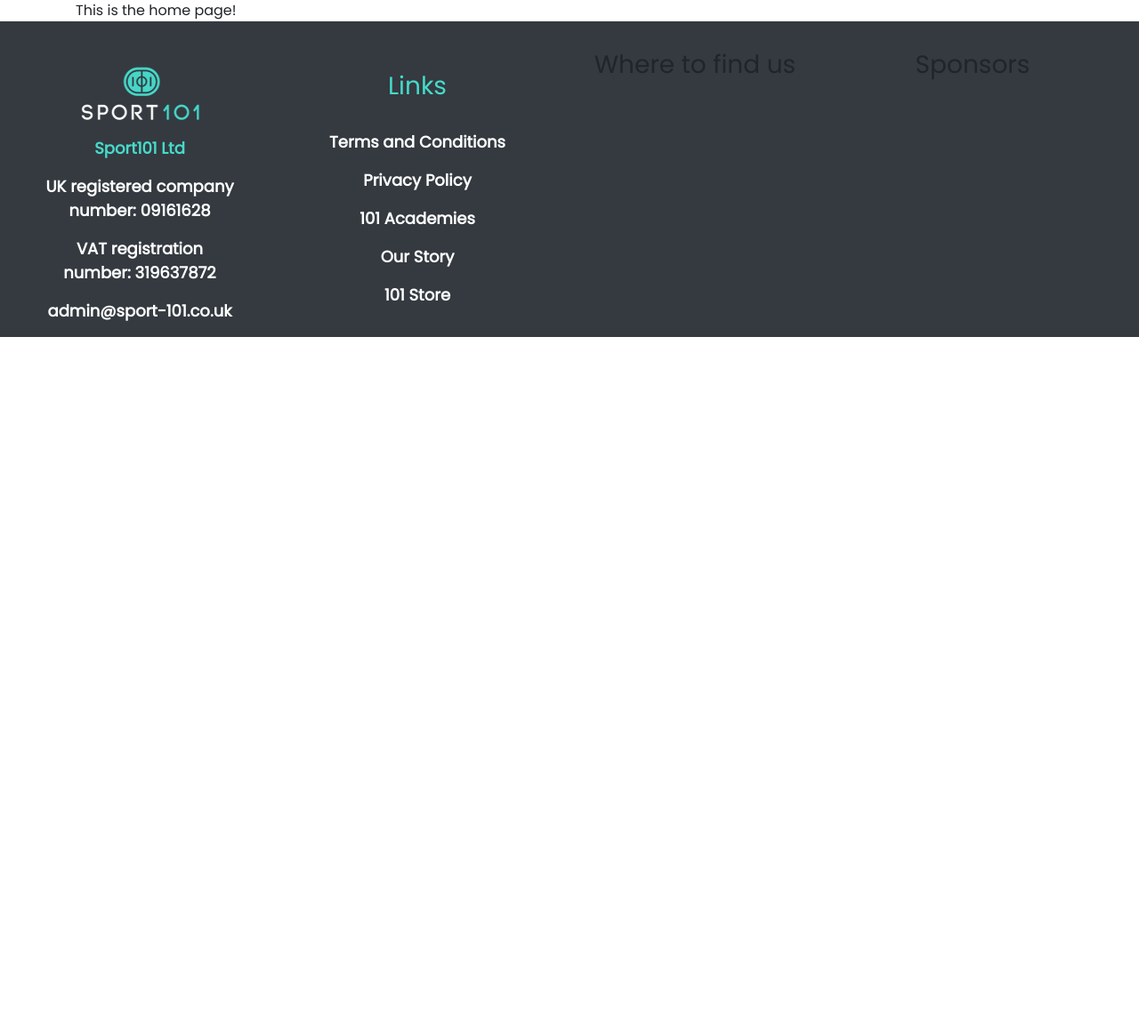
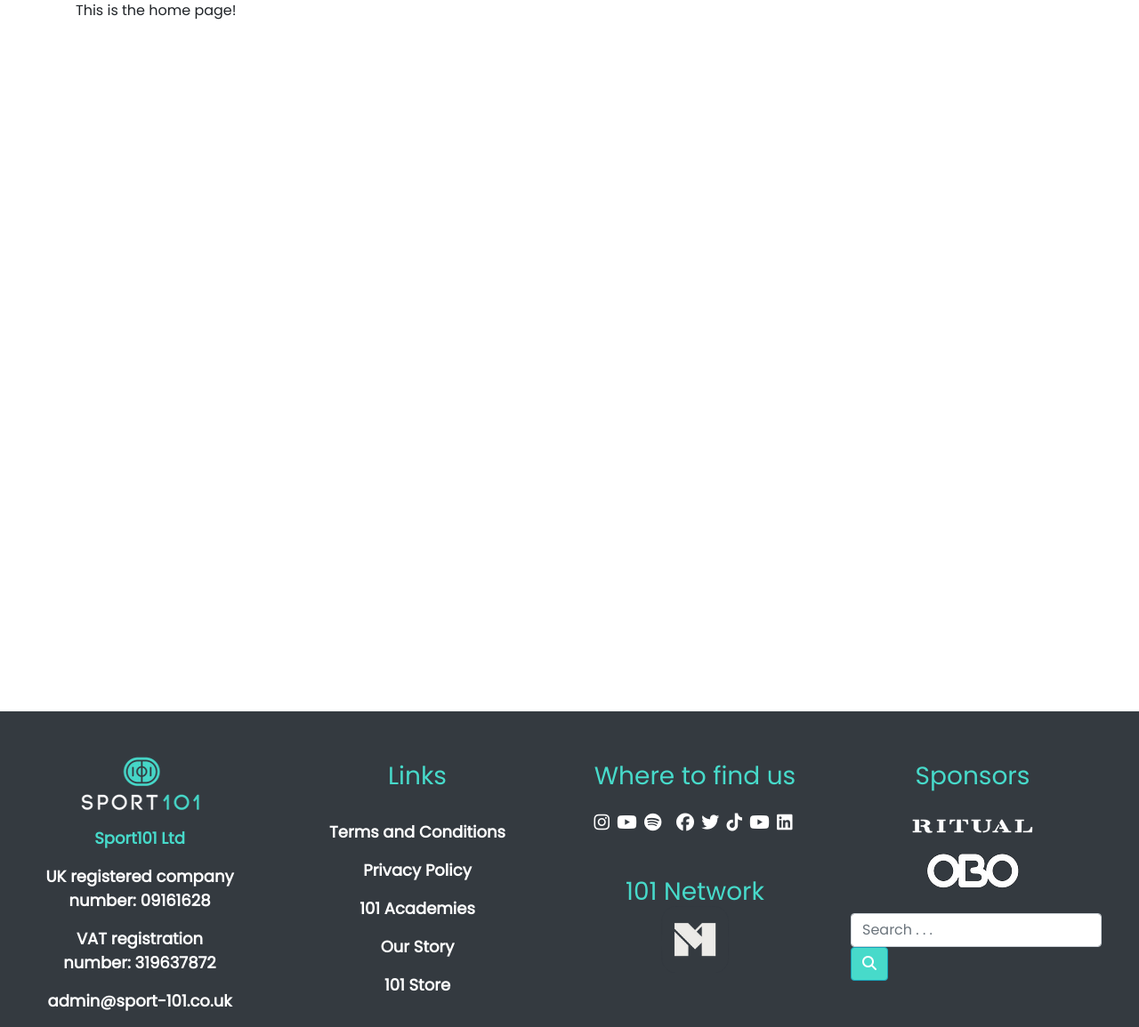
Before and after one commit to jamiebird119/sport101, a Django app: page / in a window 1280 px wide. Shown: the part 134-1289 px from the top of the page at 89% size. Before the commit the page ends 513 px from the top, so only its background shows below. Run offline with Django 3.2, Linux system fonts and the light colour scheme; some libraries are stand-ins or nearby versions.

Commit message:
Finished footer on base.html

```diff
--- a/static/css/base.css
+++ b/static/css/base.css
@@ -47,3 +47,12 @@ a:hover{
 .text-cyan{
     color: rgb(71,218,202);
 }
+
+.btn-info{
+    background-color:  rgb(71,218,202);
+}
+
+
+.container{
+    height: 100vh;
+}
--- a/templates/base.html
+++ b/templates/base.html
@@ -148,14 +148,42 @@
                         </ul>
                 </div>
                 <div class="col-3 text-center">
-                    <h3>
+                    <h3 class="text-cyan my-4">
                         Where to find us
+                    </h3>
+                    <p class="mb-5">
+                        <a class="text-white mr-1" href="#"><i class="fab fa-instagram fa-lg"></i></a>
+                        <a class="text-white mr-1" href="#"><i class="fab fa-youtube fa-lg"></i></a>
+                        <a class="text-white mr-1" href="#"><i class="fab fa-spotify fa-lg"></i></a>
+                        <a class="text-white mr-1" href="#"><i class="fab fa-applemusic fa-lg"></i></a>
+                        <a class="text-white mr-1" href="#"><i class="fab fa-facebook fa-lg"></i></a>
+                        <a class="text-white mr-1" href="#"><i class="fab fa-twitter fa-lg"></i></a>
+                        <a class="text-white mr-1" href="#"><i class="fab fa-tiktok fa-lg"></i></a>
+                        <a class="text-white mr-1" href="#"><i class="fab fa-youtube fa-lg"></i></a>
+                        <a class="text-white mr-1" href="#"><i class="fab fa-linkedin fa-lg"></i></a>
+                        <br>
+
+                    </p>
+                    <h3 class="text-cyan my-4">
+                        101 Network
+                        <br>
+                        <a href="#"><img class="logo" src="{{MEDIA_URL}}logos/networklogo.webp" /> </a>
                     </h3>
                 </div>
                 <div class="col-3 text-center">
-                    <h3>
+                    <h3 class="text-cyan my-4">
                         Sponsors
                     </h3>
+                    <img src="{{MEDIA_URL}}logos/rituallogo.webp" />
+                    <a href="#"><img src="{{MEDIA_URL}}logos/OBOlogo.webp" /></a>
+                    <div class="input-group mt-3 mx-1">
+                        <div class="form-outline">
+                            <input type="search" id="form1" class="form-control" placeholder="Search . . . "/>
+                        </div>
+                        <button type="button" class="btn btn-info">
+                            <i class="fas fa-search"></i>
+                        </button>
+                    </div>
                 </div>
             </div>
         </nav>
```
Also changed, not shown: media/logos/OBOlogo.webp (added), media/logos/networklogo.webp (added), media/logos/rituallogo.webp (added). Lines whose indentation alone changed are shown as unchanged.
